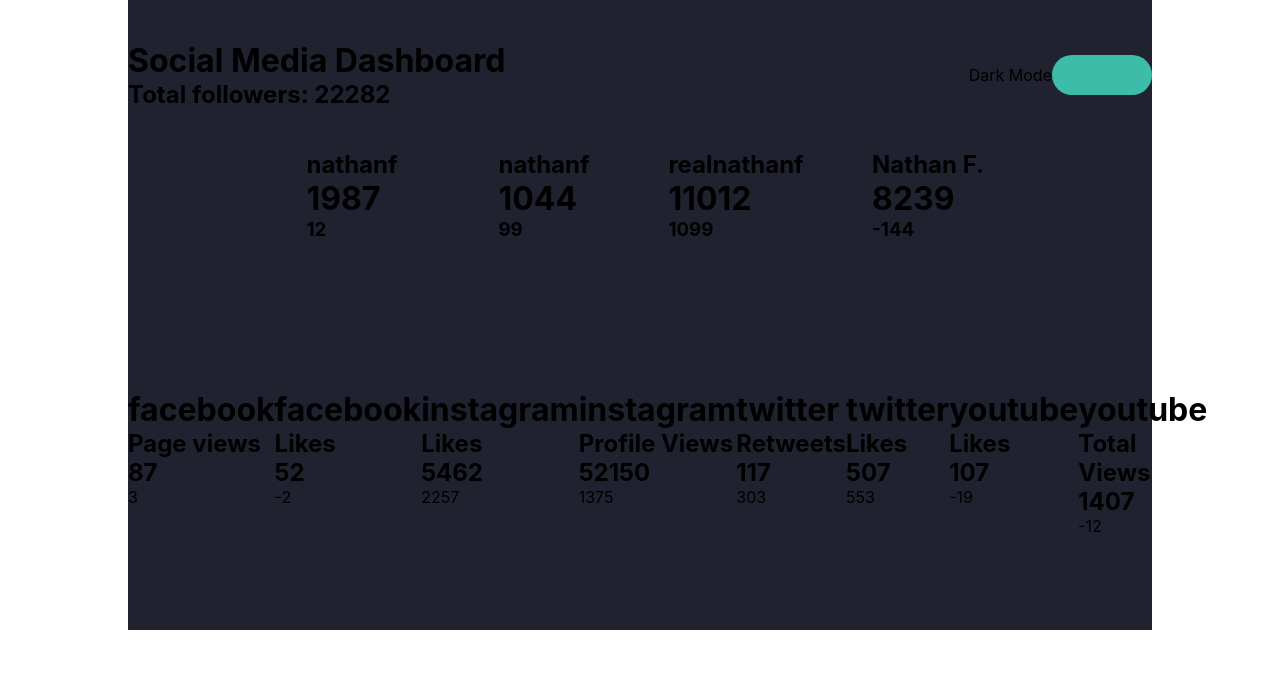
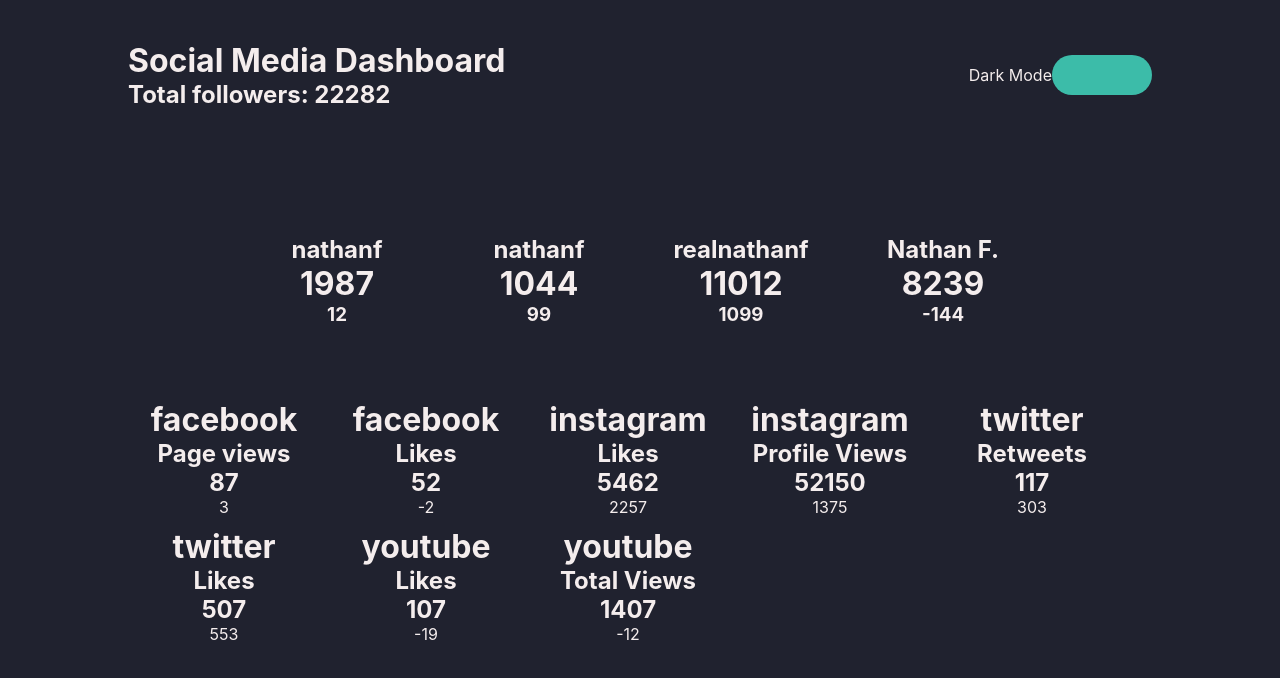
Before and after one commit to KacagoHollo/social-media-dashbord-react, a React (Create React App) app: page / in a window 1280 px wide. Shown: the top 678 px of the page. Built offline with nearby package versions, Linux system fonts and the light colour scheme.

Commit message:
CSS positions, react structure corrected

```diff
--- a/src/App.css
+++ b/src/App.css
@@ -49,29 +49,51 @@
 }
 
 /* CSS reset */
-
-
-.dark {
+div.dark {
+  display: -webkit-box;
+  display: -ms-flexbox;
+  display: flex;
+  -webkit-box-orient: vertical;
+  -webkit-box-direction: normal;
+      -ms-flex-direction: column;
+          flex-direction: column;
+  -webkit-box-align: center;
+      -ms-flex-align: center;
+          align-items: center;
+  -webkit-box-pack: center;
+      -ms-flex-pack: center;
+          justify-content: center;
+  width: 100vw;
+  height: 100vh;
+  overflow: hidden;
   background-color: #20222f;
+  color: #f4eded;
 }
 
-.light {
-  background-color: #f4eded;
-}
-
-body {
+div.light {
   display: -webkit-box;
   display: -ms-flexbox;
   display: flex;
   -webkit-box-pack: center;
       -ms-flex-pack: center;
           justify-content: center;
+  -webkit-box-orient: vertical;
+  -webkit-box-direction: normal;
+      -ms-flex-direction: column;
+          flex-direction: column;
+  -webkit-box-align: center;
+      -ms-flex-align: center;
+          align-items: center;
   width: 100vw;
   height: 100vh;
   overflow: hidden;
+  background-color: #f4eded;
+  color: #20222f;
 }
 
 body header {
+  position: absolute;
+  top: 0;
   width: 80vw;
   height: 150px;
   display: -webkit-box;
@@ -130,12 +152,20 @@
   -webkit-box-pack: center;
       -ms-flex-pack: center;
           justify-content: center;
+  gap: 10px;
 }
 
 body div.main-one div.social {
-  display: -webkit-inline-box;
-  display: -ms-inline-flexbox;
-  display: inline-flex;
+  display: -webkit-box;
+  display: -ms-flexbox;
+  display: flex;
+  -webkit-box-orient: vertical;
+  -webkit-box-direction: normal;
+      -ms-flex-direction: column;
+          flex-direction: column;
+  -webkit-box-align: center;
+      -ms-flex-align: center;
+          align-items: center;
   -webkit-box-pack: center;
       -ms-flex-pack: center;
           justify-content: center;
@@ -148,12 +178,25 @@
   display: -webkit-box;
   display: -ms-flexbox;
   display: flex;
+  -ms-flex-wrap: wrap;
+      flex-wrap: wrap;
+  gap: 10px;
 }
 
 body div.main-two div.over {
   display: -webkit-box;
   display: -ms-flexbox;
   display: flex;
+  -webkit-box-orient: vertical;
+  -webkit-box-direction: normal;
+      -ms-flex-direction: column;
+          flex-direction: column;
+  -webkit-box-align: center;
+      -ms-flex-align: center;
+          align-items: center;
+  -webkit-box-pack: center;
+      -ms-flex-pack: center;
+          justify-content: center;
   width: 15vw;
 }
 /*# sourceMappingURL=App.css.map */
--- a/src/App.jsx
+++ b/src/App.jsx
@@ -7,22 +7,14 @@
 
 function App() {
 
-  const [toggle, setToggle] = useState("dark")
+  const [toggle, setToggle] = useState("dark");
 
   const toggleFunc = () => {
     setToggle(toggle === "dark" ? "light" : "dark")
   }
 
-  // Old solution, numbers get after each other without adding
+  const sumTotal = data.platforms.reduce((sum, platform) => {
 
-  // const sumTotal = data.platforms.map((platform) => (
-  //   Object.values(platform).reduce((total, item) => {
-  //    return total + parseInt(item.followers)
-  //   }, 0)
-  //    ))
-
-  const sumTotal = data.platforms.reduce((sum, platform) => {
-    // console.log(Object.values(platform)[0].followers);
     return sum + Object.values(platform)[0].followers
 
   }, 0)
@@ -42,12 +34,12 @@
 
       <div className='main-one'>
         {data.platforms.map((platform, i) => (
-            <Social platform={platform} key={i}/>
+              <Social platform={platform} key={i}/>
             ))}
       </div>
       <div className='main-two'>
       {data.events.map((event, i) => (
-        <Overview event={event} key={i}/>
+          <Overview event={event} key={i}/>
       ))
       }
       </div>
--- a/src/App.scss
+++ b/src/App.scss
@@ -48,9 +48,11 @@
 
   /* CSS reset */
 
-  body {
 
+  div.dark {
     display: flex;
+    flex-direction: column;
+    align-items: center;
     justify-content: center;
     width: 100vw;
     height: 100vh;
@@ -60,21 +62,29 @@
     background-color: #20222f;
     color: rgb(244, 237, 237);
 
+  }
 
-      .dark {
-        background-color: #20222f;
-        color: rgb(244, 237, 237);
+  div.light {
+    display: flex;
+    justify-content: center;
+    flex-direction: column;
+    align-items: center;
+    width: 100vw;
+    height: 100vh;
 
-      }
+    overflow: hidden;
 
-      .light {
-        background-color: rgb(244, 237, 237);
-        color: #20222f;
-      }
+    background-color: rgb(244, 237, 237);
+    color: #20222f;
+  }
 
+
+  body {
 
       header {
         position: absolute;
+        top: 0;
+        // left: 0;
         width: 80vw;
         height: 150px;
 
@@ -114,9 +124,12 @@
 
         display: flex;
         justify-content: center;
+        gap: 10px;
 
           div.social {
-            display: inline-flex;
+            display: flex;
+            flex-direction: column;
+            align-items: center;
             justify-content: center;
 
             width: 15vw;
@@ -128,12 +141,17 @@
         height: 30vh;
 
         display: flex;
+        flex-wrap: wrap;
+        gap: 10px;
 
         div.over {
-            display: flex;
-            // justify-content: center;
-            width: 15vw;
-          }
+          display: flex;
+          flex-direction: column;
+          align-items: center;
+          justify-content: center;
+
+          width: 15vw;
+        }
       }
 
   }
--- a/src/components/Overview.jsx
+++ b/src/components/Overview.jsx
@@ -2,14 +2,14 @@
 
 function Overview({event}) {
   return (
-    <div className='over'>
-        <div>
+    <>
+        <div className='over'>
           <h1>{event.platform}</h1>
           <h2>{event.type}</h2>
           <h2>{event.amount}</h2>
           <p>{event.modifier}</p>
         </div>
-    </div>
+    </>
   )
 }
 
--- a/src/components/Social.jsx
+++ b/src/components/Social.jsx
@@ -2,15 +2,15 @@
 
 function Social({platform}) {
   return (
-      <div className='social'>
+      <>
         {Object.values(platform).map((profile, i) => (
-          <div key={i}>
+          <div className='social' key={i}>
             <h2>{profile.name}</h2>
             <h1>{profile.followers}</h1>
             <h3>{profile.difference}</h3>
           </div>
         ))}
-      </div>
+      </>
   )
 }
 
```
Also changed, not shown: 1 other file (tests, documents, lock files or other folders).
